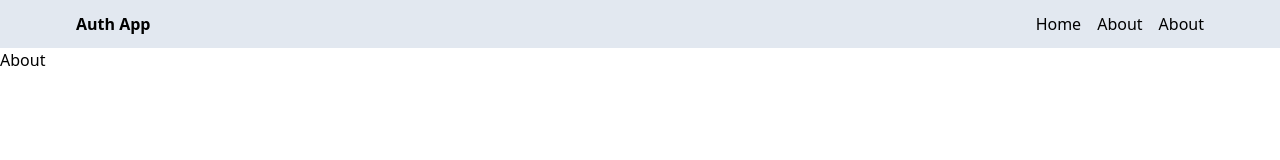
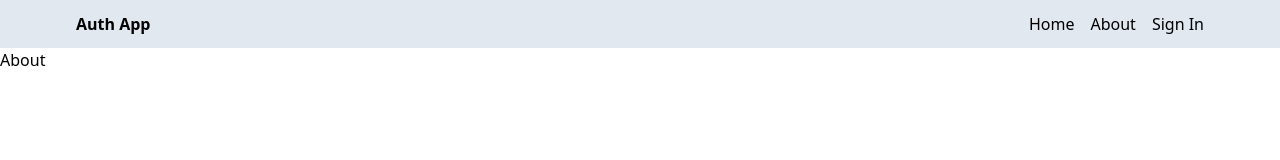
Before and after one commit to Mhmdabdulla/User_Auth_MERN, a React (Vite) app in the folder client/: page /about in a window 1280 px wide. Shown: the top 160 px of the page. Built offline with nearby package versions, Linux system fonts and the light colour scheme.

Commit message:
update header component and make profile private

```diff
--- a/client/src/App.jsx
+++ b/client/src/App.jsx
@@ -5,6 +5,7 @@
 import About from "./pages/About"
 import Profile from "./pages/Profile"
 import Header from "./components/Header"
+import PrivateRoute from "./components/PrivateRoute"
 
 const App = () => {
   return (
@@ -15,7 +16,9 @@
       <Route path="/signup" element={<Signup />} />
       <Route path="/signin" element={<Signin />} />
       <Route path="/about" element={<About />} />
+      <Route element={<PrivateRoute/>}>
       <Route path="/profile" element={<Profile />} />
+      </Route>
     </Routes>
     </BrowserRouter>
 
--- a/client/src/components/Header.jsx
+++ b/client/src/components/Header.jsx
@@ -1,6 +1,8 @@
+import { useSelector } from "react-redux"
 import { Link } from "react-router-dom"
 
 const Header = () => {
+  const {currentUser} = useSelector(state=>state.user)
   return (
 <div className='bg-slate-200'>
       <div className='flex justify-between items-center max-w-6xl mx-auto p-3'>
@@ -14,8 +16,13 @@
           <Link to='/about'>
             <li>About</li>
           </Link>
-          <Link to='/about'>
-            <li>About</li>
+
+          <Link to='/profile'>
+             {currentUser ? (
+               <img src={currentUser.profilePicture} alt='profile' className='h-7 w-7 rounded-full object-cover' />
+             ) : (
+               <li>Sign In</li>
+             )}
           </Link>
         </ul>
       </div>
--- /dev/null
+++ b/client/src/components/PrivateRoute.jsx
@@ -0,0 +1,7 @@
+import {useSelector} from 'react-redux'
+ import { Outlet, Navigate } from 'react-router-dom'
+
+ export default function PrivateRoute() {
+     const {currentUser} = useSelector(state => state.user)
+   return currentUser ? <Outlet/> : <Navigate to='/signin'/>
+ }
```
